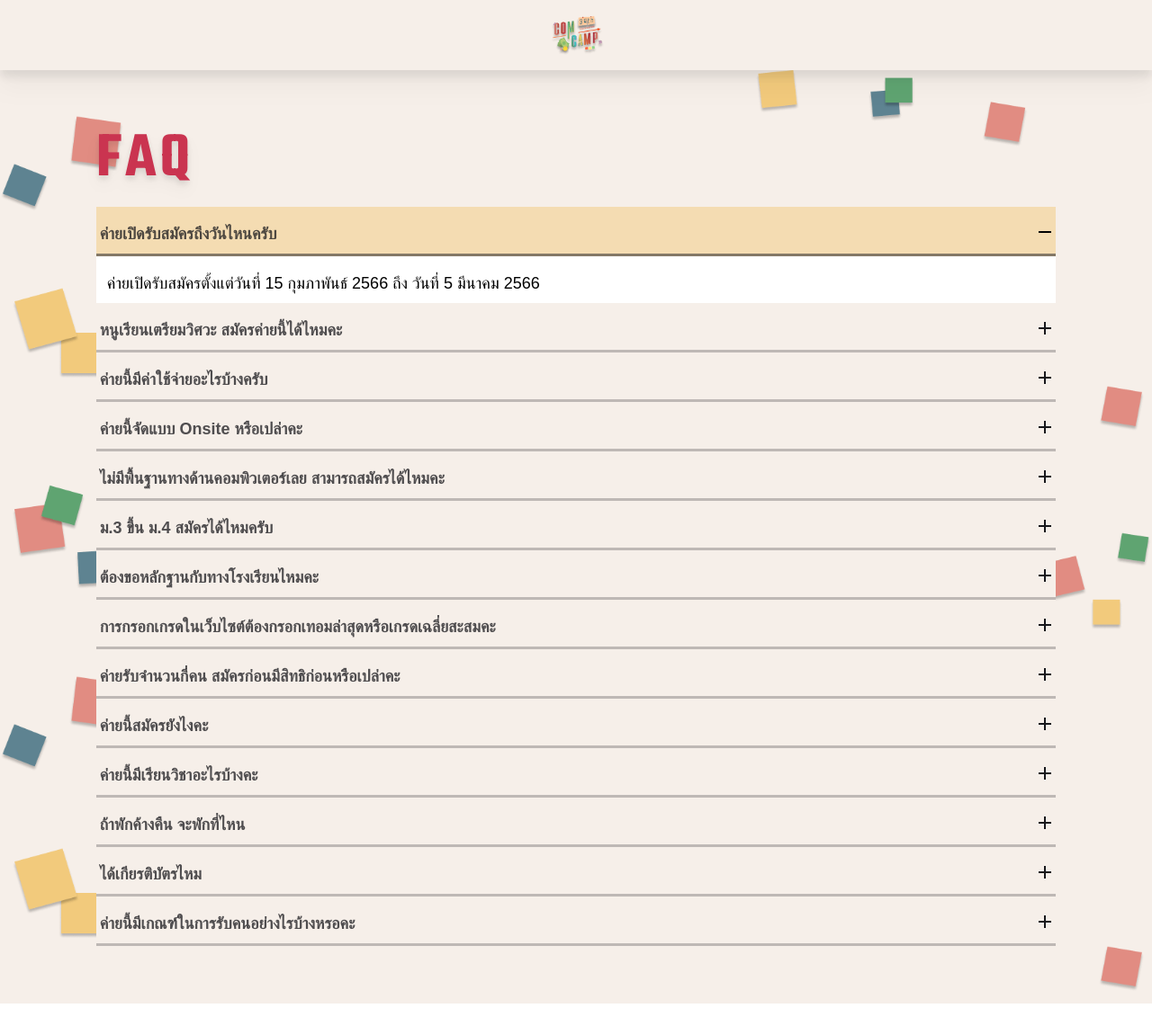
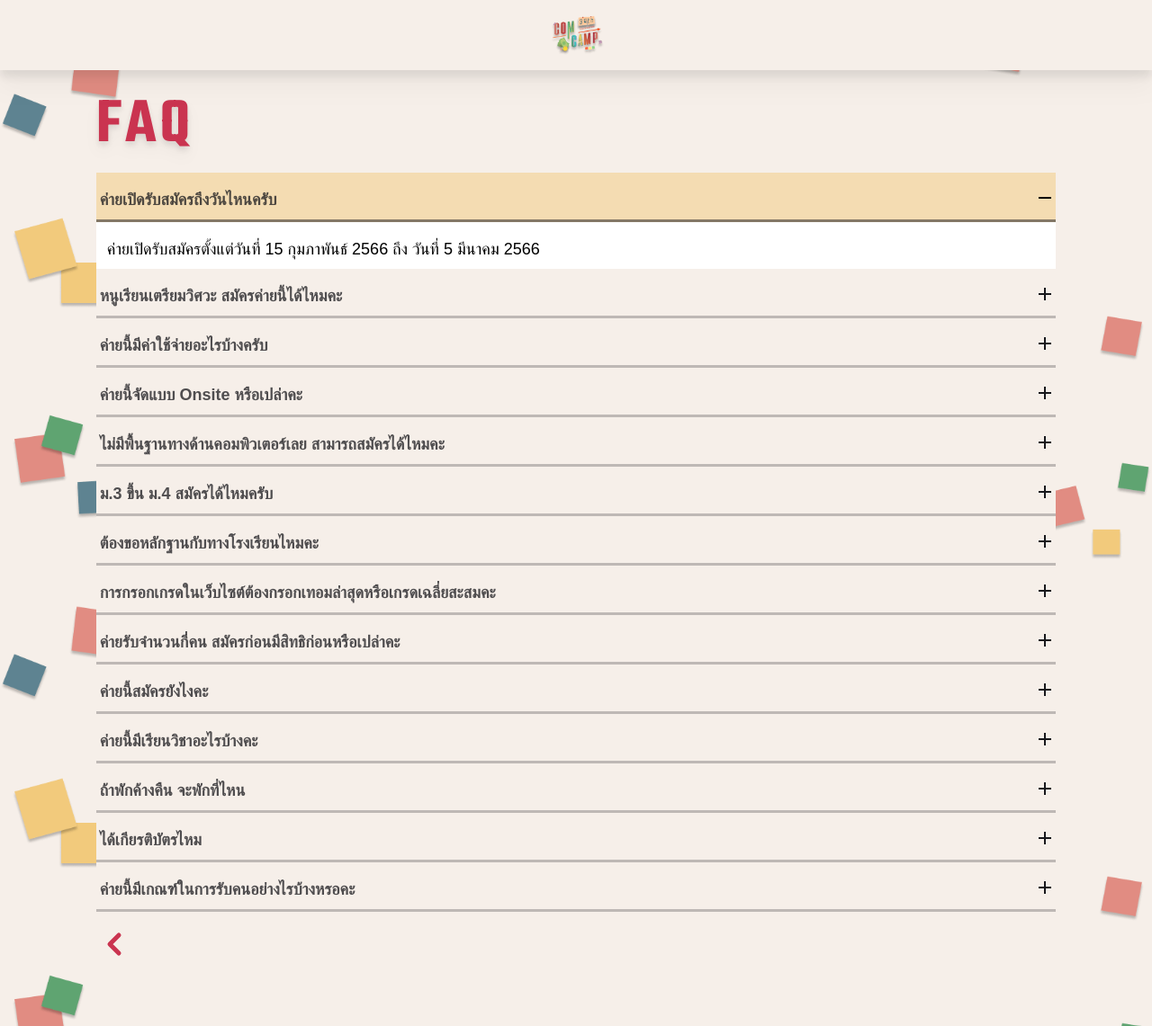
Before and after one commit to sokungz01/comcamp34, a React (Vite) app: page /faq in a window 1280 px wide. Shown: the whole page at 90% size. Before the commit the page ends 1116 px from the top, so only its background shows below. Built offline with nearby package versions, Linux system fonts and the light colour scheme; no server answers; a web font is replaced by a local one.

Commit message:
refactor: navbar, faq

```diff
--- a/src/components/homePage/FAQPageComponent.tsx
+++ b/src/components/homePage/FAQPageComponent.tsx
@@ -1,5 +1,7 @@
 import question from "@/components/homePage/FAQdata.json";
 import { useState, useEffect } from "react";
+import { Link } from "react-router-dom";
+import LeftArrow from "/assets/svg/LeftArrow.svg";
 const FAQPageComponent = () => {
    const [selectedQuestion, setSelectedQuestion] = useState<any>(null);
 
@@ -20,7 +22,7 @@ const FAQPageComponent = () => {
                className='w-5/6 lg:my-auto mt-4 lg:cursor-pointer relative z-10'
                data-aos='fade-down'
             >
-               <p className='font-semibold text-7xl tracking-wider drop-shadow-lg text-red1 font-teko mb-4'>
+               <p className='font-semibold text-7xl tracking-wider drop-shadow-lg text-red1 font-teko mb-4 mt-10'>
                   FAQ
                </p>
                {question.map((item, index) => (
@@ -31,14 +33,12 @@ const FAQPageComponent = () => {
                      }}
                   >
                      <div
-                        className={`flex justify-between pt-4 pb-2 border-b-[3px] ${
-                           selectedQuestion === index
+                        className={`flex justify-between pt-4 pb-2 border-b-[3px] ${selectedQuestion === index
                               ? "border-base-black/50"
                               : "border-base-black/25"
-                        }
-                        ${selectedQuestion != index ? "hover:bg-[#f8e4cc]" : null} ${
-                           selectedQuestion === index ? "bg-yellow3/50" : "bg-base-white"
-                        }`}
+                           }
+                        ${selectedQuestion != index ? "hover:bg-[#f8e4cc]" : null} ${selectedQuestion === index ? "bg-yellow3/50" : "bg-base-white"
+                           }`}
                      >
                         <p className='ml-1 mr-5 text-base lg:text-lg font-semibold text-left text-base-black/75'>
                            {item.question}
@@ -69,17 +69,27 @@ const FAQPageComponent = () => {
                         )}
                      </div>
                      <div
-                        className={`text-base lg:text-lg  ${
-                           selectedQuestion === index ? "max-h-[8rem]" : "max-h-0 overflow-hidden"
-                        } font-normal text-left
-                                ${
-                                   selectedQuestion === index ? "pt-4 px-3 pb-2" : "p-0"
-                                } bg-white transition-all duration-100 ease-linear`}
+                        className={`text-base lg:text-lg  ${selectedQuestion === index ? "max-h-[8rem]" : "max-h-0 overflow-hidden"
+                           } font-normal text-left
+                                ${selectedQuestion === index ? "pt-4 px-3 pb-2" : "p-0"
+                           } bg-white transition-all duration-100 ease-linear`}
                      >
                         {item.answer}
                      </div>
                   </div>
                ))}
+               <Link to="/">
+               <button>
+                  <svg xmlns="http://www.w3.org/2000/svg"
+                     className="w-10 h-10 mt-4"
+                     viewBox="0 0 24 24"
+                     fill="none"
+                     stroke="#ca3450" stroke-width="3"
+                     stroke-linecap="round"
+                     stroke-linejoin="round">
+                     <path d="M15 18l-6-6 6-6" /></svg>
+               </button>
+               </Link>
             </div>
          </div>
       </div>
--- a/src/components/homePage/Navbar.tsx
+++ b/src/components/homePage/Navbar.tsx
@@ -8,7 +8,7 @@ const Navbar = () => {
    const location = useLocation();
    return (
       <nav
-         className={`flex items-center flex-wrap bg-base-white p-3 font-teko tracking-wider drop-shadow-xl ${
+         className={`z-[10000] fixed w-full flex items-center flex-wrap bg-base-white p-3 font-teko tracking-wider drop-shadow-xl ${
             hamburger ? "justify-between" : "justify-end"
          }`}
       >
@@ -61,7 +61,7 @@ const Navbar = () => {
                   }`}
                >
                   <div className='lg:text-xl lg:flex lg:flex-grow lg:justify-center '>
-                     <NavLink
+                     <NavLink onClick={() => setHamburger(!hamburger)}
                         activeClass='active'
                         to='about'
                         spy={true}
@@ -72,7 +72,7 @@ const Navbar = () => {
                      >
                         About
                      </NavLink>
-                     <NavLink
+                     <NavLink onClick={() => setHamburger(!hamburger)}
                         activeClass='active'
                         to='learning'
                         spy={true}
@@ -83,7 +83,7 @@ const Navbar = () => {
                      >
                         Learning
                      </NavLink>
-                     <NavLink
+                     <NavLink onClick={() => setHamburger(!hamburger)}
                         activeClass='active'
                         to='conditions'
                         spy={true}
@@ -94,7 +94,7 @@ const Navbar = () => {
                      >
                         Conditions
                      </NavLink>
-                     <NavLink
+                     <NavLink onClick={() => setHamburger(!hamburger)}
                         activeClass='active'
                         to='timeline'
                         spy={true}
@@ -105,7 +105,7 @@ const Navbar = () => {
                      >
                         Timeline
                      </NavLink>
-                     <NavLink
+                     <NavLink onClick={() => setHamburger(!hamburger)}
                         activeClass='active'
                         to='faq'
                         spy={true}
@@ -116,7 +116,7 @@ const Navbar = () => {
                      >
                         FAQ
                      </NavLink>
-                     <NavLink
+                     <NavLink onClick={() => setHamburger(!hamburger)}
                         activeClass='active'
                         to='contact'
                         spy={true}
```
